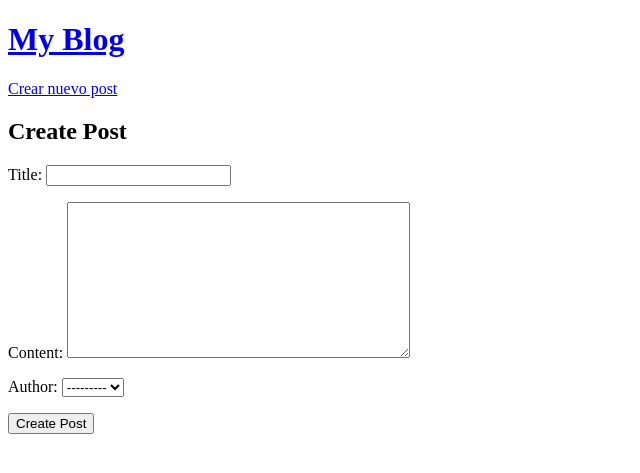
After one commit to kipdeveloping/blog-clone, a Django app: page /create/ in a window 1280 px wide. The commit adds this page. Shown: the top 473 px of the page, without its empty margins (0-640 px from the left). Run offline with Django 5.2, Linux system fonts and the light colour scheme.

Commit message:
create added

```diff
--- a/blogs/models.py
+++ b/blogs/models.py
@@ -1,4 +1,5 @@
 from django.db import models
+from django.urls import reverse
 
 # Create your models here.
 class Post(models.Model):
@@ -10,3 +11,6 @@ class Post(models.Model):
 
     def __str__(self):
         return self.title
+
+    def get_absolute_url(self):
+        return reverse('post_detail', args=[str(self.pk)])
--- a/blogs/urls.py
+++ b/blogs/urls.py
@@ -1,7 +1,8 @@
 from django.urls import path
-from .views import PostListView, PostDetailView
+from .views import PostListView, PostDetailView, PostCreateView
 
 urlpatterns = [
     path('', PostListView.as_view(), name='post_list'),
     path('post/<int:pk>/', PostDetailView.as_view(), name='post_detail'),
+    path('create/', PostCreateView.as_view(), name='post_create'),
 ]
--- a/blogs/views.py
+++ b/blogs/views.py
@@ -1,6 +1,7 @@
 from django.shortcuts import render
 from .models import Post
 from django.views.generic import ListView, DetailView
+from django.views.generic.edit import CreateView
 # Create your views here.
 
 class PostListView(ListView):
@@ -10,3 +11,8 @@ class PostListView(ListView):
 class PostDetailView(DetailView):
     model = Post
     template_name = 'detail.html'
+
+class PostCreateView(CreateView):
+    model = Post
+    template_name = 'create.html'
+    fields = ['title', 'content', 'author']
--- a/templates/__base.html
+++ b/templates/__base.html
@@ -6,7 +6,11 @@
     <title>Document</title>
 </head>
 <body>
-    <h1><a href="{% url 'post_list'%}">My Blog</a></h1>
+    <header>
+        <h1><a href="{% url 'post_list'%}">My Blog</a></h1>
+        <a href="{% url 'post_create' %}">Crear nuevo post</a>
+    </header>
+
     {% block content %}
     {% endblock content%}
 </body>
--- /dev/null
+++ b/templates/create.html
@@ -0,0 +1,11 @@
+{% extends "__base.html" %}
+{% block content %}
+    <main>
+        <h2>Create Post</h2>
+        <form method="post">
+            {% csrf_token %}
+            {{ form.as_p }}
+            <button type="submit">Create Post</button>
+        </form>
+    </main>
+{% endblock content %}
```
